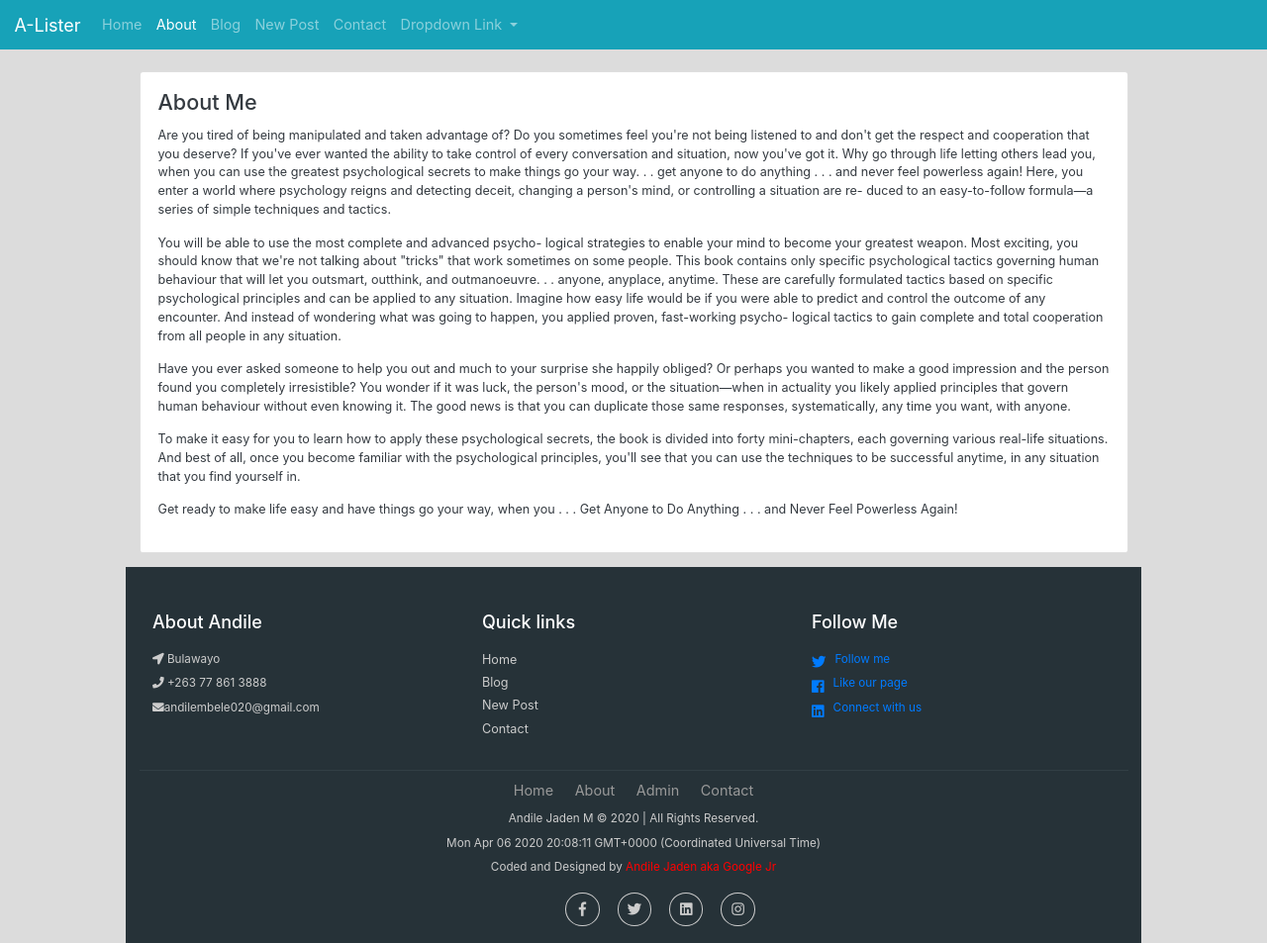
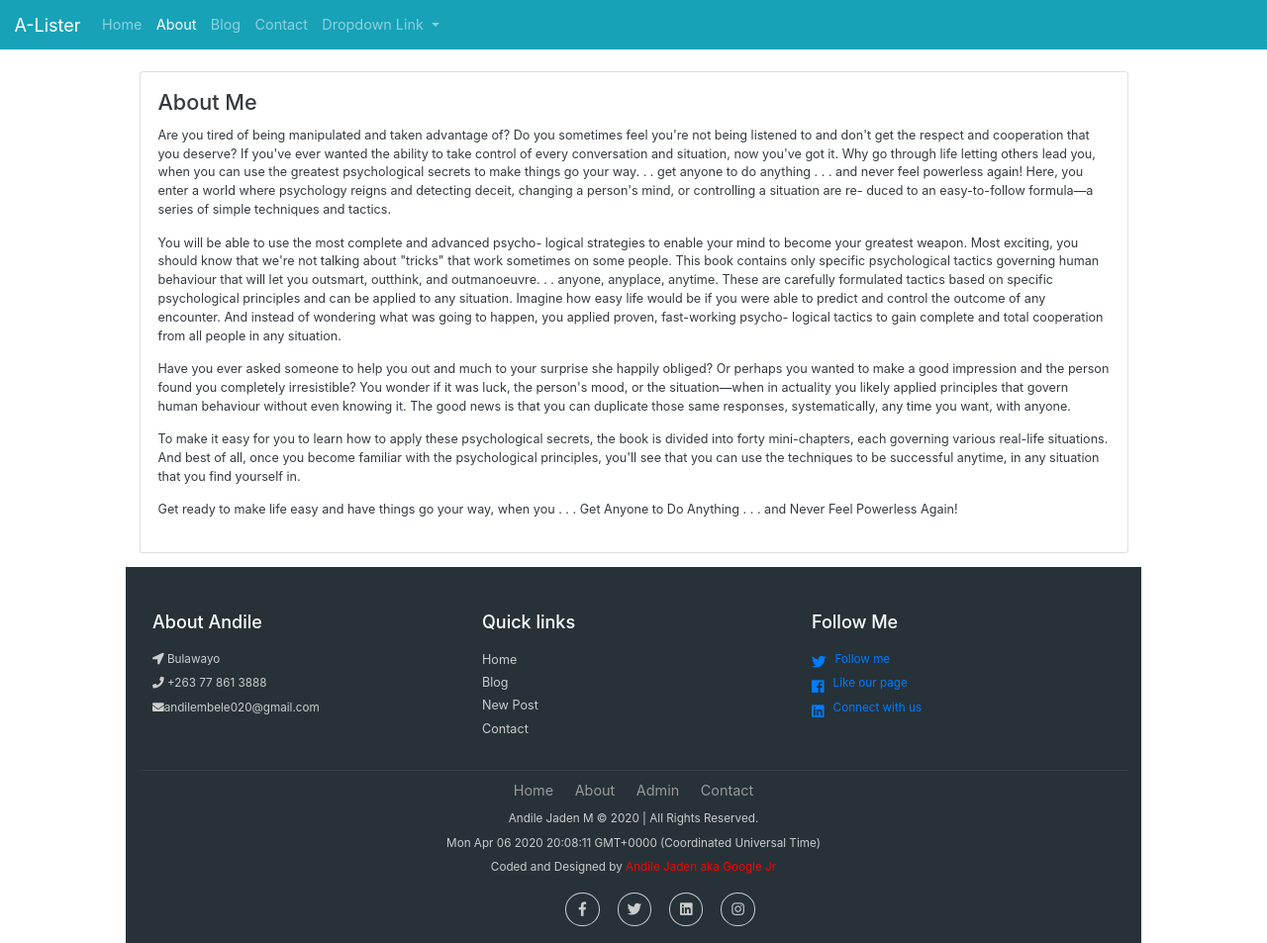
Before and after one commit to xeroxzen/blogger, a Django app: page /about/ in a window 1280 px wide. Shown: the whole page at 99% size. Run offline with Django 3.2, Linux system fonts and the light colour scheme; some libraries are stand-ins or nearby versions.

Commit message:
Doing minor updates

```diff
--- a/weblogger/models.py
+++ b/weblogger/models.py
@@ -7,7 +7,7 @@ from django.conf import settings
 
 # Create your models here.
 class Post(models.Model):
-    STATUS_CHOICE =(
+    STATUS_CHOICE = (
         ('PUBLISHED', 'Published'),
         ('DRAFT', 'Draft')
     )
--- a/weblogger/static/css/style.css
+++ b/weblogger/static/css/style.css
@@ -17,8 +17,11 @@
 
 body{
   font-family: Georgia;
-  /* font-weight: lighter; */
+  background-color:#D3D3D3;
   font-size:14px;
+}
+img:hover{
+  /* something goes here */
 }
 a:hover{
   text-decoration: none;
@@ -56,6 +59,7 @@ a:hover{
   body{
     font-family: Georgia;
     font-size: 12px;
+    background-color:#DCDCDC;
   }
   .subtitle{
     font-size: 14px;
--- a/weblogger/templates/weblogger/base.html
+++ b/weblogger/templates/weblogger/base.html
@@ -15,7 +15,7 @@
       </head>
       {% include "weblogger/inc/navbar.html" %}
 
-        <body style="background-color:#DCDCDC">
+        <body>
         <br>
           <div class="container">
             {% include "weblogger/inc/messages.html" %}
--- a/weblogger/templates/weblogger/inc/navbar.html
+++ b/weblogger/templates/weblogger/inc/navbar.html
@@ -14,9 +14,9 @@
       <li {% if request.path == '/blog/' %} class='nav-item active' {% endif %}>
         <a class='nav-link' href="/blog/">Blog</a>
       </li>
-      <li {% if request.path == '/blog/create/' %} class='nav-item active' {% endif %}>
+      <!-- <li {% if request.path == '/blog/create/' %} class='nav-item active' {% endif %}>
         <a class='nav-link' href="/blog/create/">New Post</a>
-      </li>
+      </li> -->
       <li {% if request.path == '/contact/' %} class='nav-item active' {% endif %}>
         <a class='nav-link' href="/contact/">Contact</a>
       </li>
--- a/weblogger/templates/weblogger/read_post.html
+++ b/weblogger/templates/weblogger/read_post.html
@@ -27,7 +27,7 @@
           <br>
           <span class='glyphicon glyphicon-thumbs-up text-danger'>Follow<a href="https://twitter.com/{{post.author_twitter_account}}"> {{post.author_twitter_account}}</a></span>
         </p>
-        <p class='post-date'>
+        <p cla ss='post-date'>
           <span class='text-muted font-weight-normal glyphicon glyphicon-time'>{{ post.created_at }}</span>
         </p>
         <hr>
--- a/weblogger/views.py
+++ b/weblogger/views.py
@@ -25,7 +25,7 @@ def homepage(request):
     return render(request, 'weblogger/index.html', context)
 
 def all_posts(request):
-    posts = Post.objects.all()
+    posts = Post.objects.filter(status='PUBLISHED')
     paginator = Paginator(posts, 20)
     if request.method == 'GET':
         try:
```
Also changed, not shown: weblogger/admin.py (+4 -11 lines).
